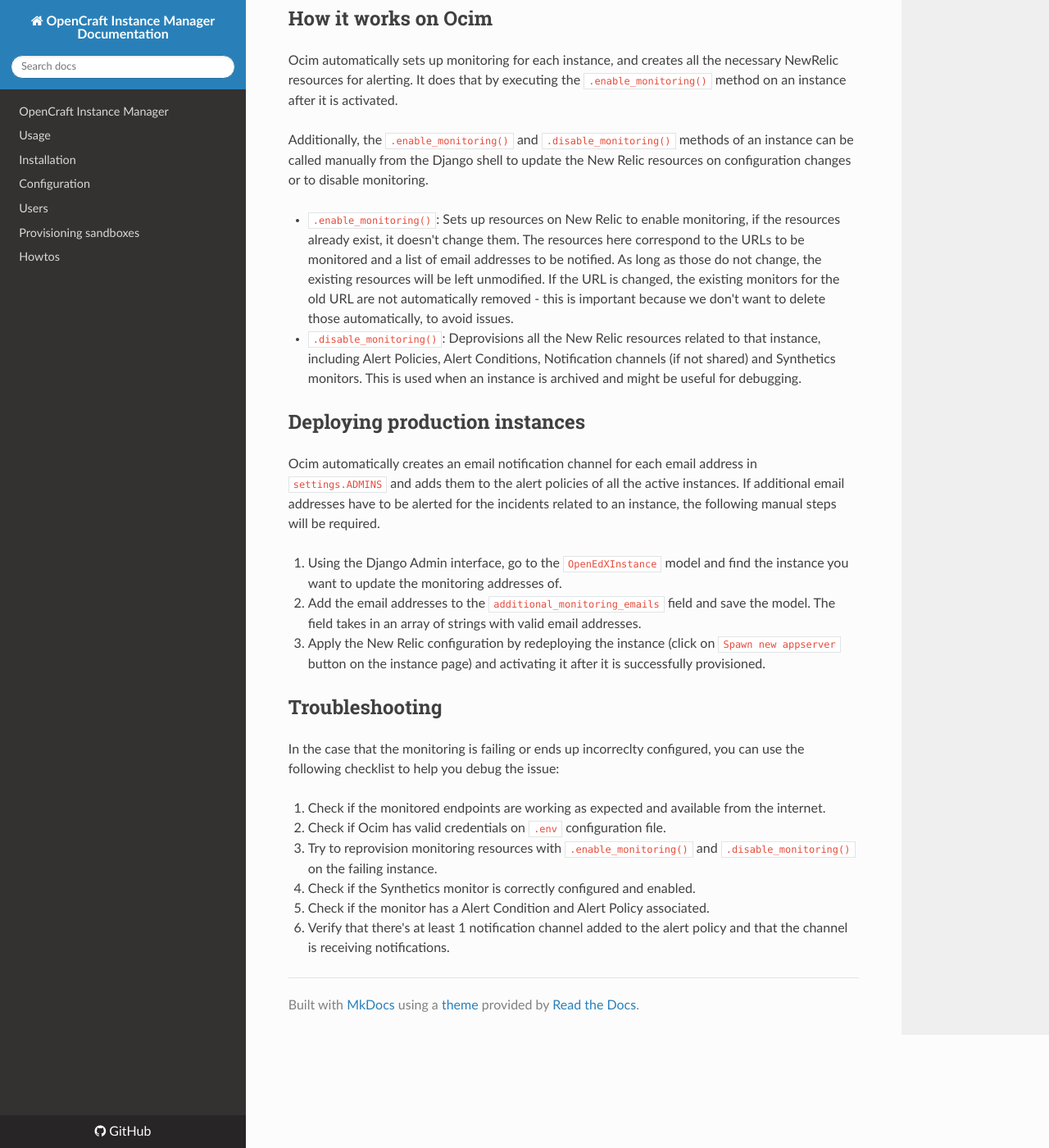
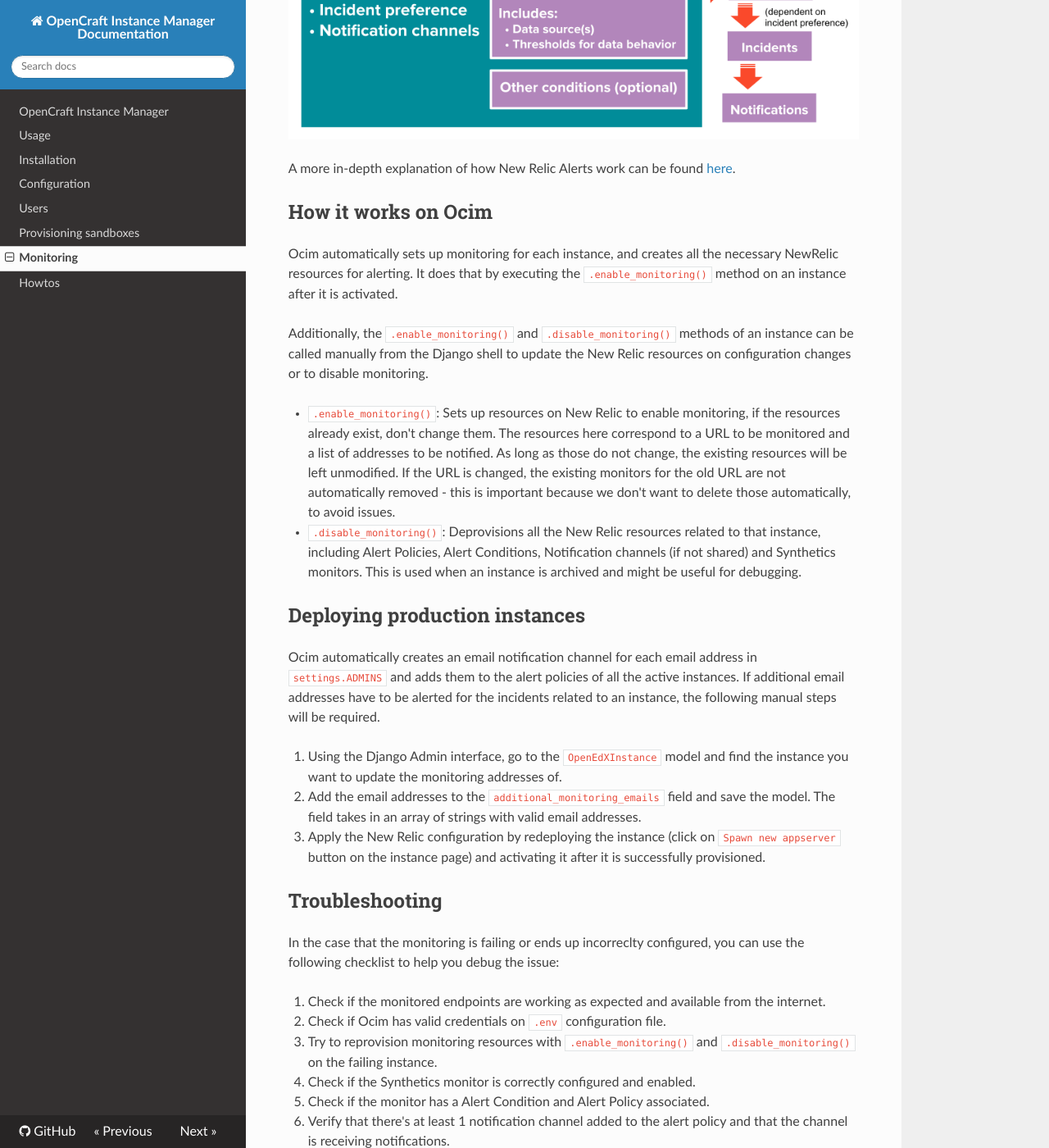
Before and after one commit to open-craft/opencraft, an MkDocs documentation site: the page built from documentation/monitoring.md, in a window 1280 px wide and 1400 px high, scrolled down 969 px. Shown: the whole window at 82% size. Built offline with MkDocs 1.6.1, drawn with Linux system fonts in a browser that asks for light colours; nearby versions of some CDN libraries.

Commit message:
Address comments

```diff
--- a/documentation/monitoring.md
+++ b/documentation/monitoring.md
@@ -26,7 +26,8 @@
 
 Additionally, the `.enable_monitoring()` and `.disable_monitoring()` methods of an instance can be called manually from the Django shell to update the New Relic resources on configuration changes or to disable monitoring.
 
-* `.enable_monitoring()`: Sets up resources on New Relic to enable monitoring, if the resources already exist, it doesn't change them. The resources here correspond to the URLs to be monitored and a list of email addresses to be notified. As long as those do not change, the existing resources will be left unmodified. If the URL is changed, the existing monitors for the old URL are not automatically removed - this is important because we don't want to delete those automatically, to avoid issues.
+* `.enable_monitoring()`: Sets up resources on New Relic to enable monitoring, if the resources already exist, don't change them. The resources here correspond to a URL to be monitored and a list of addresses to be notified. As long as those do not change, the existing resources will be left unmodified. If the URL is changed, the existing monitors for the old URL are not automatically removed - this is important because we don't want to delete those automatically, to avoid issues.
+
 * `.disable_monitoring()`: Deprovisions all the New Relic resources related to that instance, including Alert Policies, Alert Conditions, Notification channels (if not shared) and Synthetics monitors. This is used when an instance is archived and might be useful for debugging.
 
 ## Deploying production instances
--- a/mkdocs.yml
+++ b/mkdocs.yml
@@ -14,4 +14,5 @@
   - configuration.md
   - users.md
   - provisioning-sandboxes.md
+  - monitoring.md
   - howtos.md
```
Also changed, not shown: documentation/images/newrelic-alerts.png (added).
